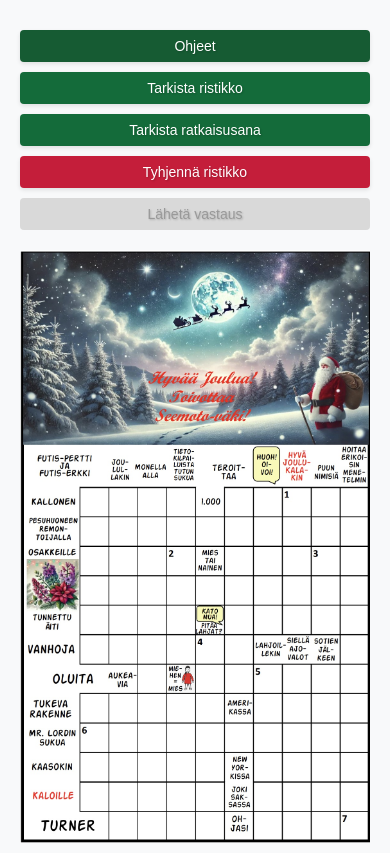
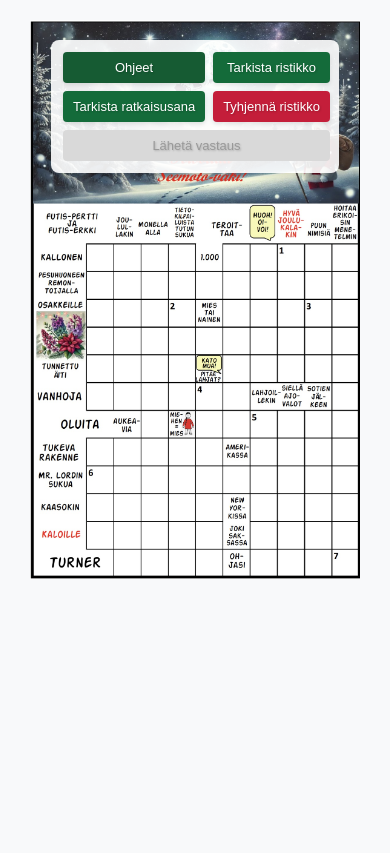
Before and after one commit to mkyrola/Jouluristikko-2024, a plain HTML site: page dist/index.html in a window 390 px wide. Drawn offline with Linux system fonts and the light colour scheme.

Commit message:
Implement overlay buttons with responsive layout and update Netlify config

```diff
--- a/dist/css/style.css
+++ b/dist/css/style.css
@@ -127,19 +127,26 @@ h1 {
 }
 
 .controls {
-    width: 100%;
-    max-width: var(--grid-width);
+    position: absolute;
+    top: 20px;
+    left: 50%;
+    transform: translateX(-50%);
+    width: var(--grid-width);
     display: flex;
     justify-content: space-between;
+    gap: 10px;
+    background: rgba(255, 255, 255, 0.9);
+    padding: 15px;
+    border-radius: 8px;
+    box-shadow: 0 2px 8px rgba(0, 0, 0, 0.2);
+    z-index: 10;
     flex-wrap: wrap;
-    gap: 10px;
-    margin: 20px 0;
 }
 
 .controls button {
     flex: 1;
     min-width: 150px;
-    padding: 10px 15px;
+    padding: 12px 15px;
     font-size: 16px;
     white-space: nowrap;
     background-color: #c41e3a; /* Christmas red */
@@ -147,13 +154,15 @@ h1 {
     border: none;
     border-radius: 4px;
     cursor: pointer;
-    transition: background-color 0.2s;
+    transition: all 0.2s;
     text-shadow: 1px 1px 2px rgba(0, 0, 0, 0.2);
     box-shadow: 0 2px 4px rgba(0, 0, 0, 0.1);
 }
 
 .controls button:hover {
-    background-color: #a01830; /* Darker Christmas red */
+    background-color: #a01830;
+    transform: translateY(-1px);
+    box-shadow: 0 3px 6px rgba(0, 0, 0, 0.15);
 }
 
 #check-button, #check-solution-button {
@@ -177,6 +186,7 @@ h1 {
     color: #999;
     cursor: not-allowed;
     box-shadow: none;
+    transform: none;
 }
 
 .direction-toggle {
@@ -266,29 +276,41 @@ h1 {
     }
 
     .controls {
-        padding: 0 10px;
+        width: 90%;
+        max-width: var(--grid-width);
     }
 }
 
 @media (max-width: 768px) {
+    .controls {
+        padding: 12px;
+        gap: 8px;
+    }
+
     .controls button {
         min-width: 120px;
         font-size: 14px;
-        padding: 8px 12px;
+        padding: 10px 12px;
     }
 }
 
 @media (max-width: 480px) {
     .controls {
-        flex-direction: column;
+        display: grid;
+        grid-template-columns: 1fr 1fr;
+        width: 80%;
+        gap: 8px;
     }
 
     .controls button {
+        min-width: unset;
         width: 100%;
-        min-width: unset;
+        font-size: 13px;
+        padding: 8px 10px;
     }
 
-    body {
-        padding: 10px;
+    /* Last button spans full width if odd number of buttons */
+    .controls button:last-child:nth-child(odd) {
+        grid-column: 1 / -1;
     }
 }
--- a/dist/index.html
+++ b/dist/index.html
@@ -14,6 +14,7 @@
         <h1 class="invisible">Seemoto Jouluristikko 2024</h1>
 
         <div class="puzzle-container">
+            <div class="puzzle-wrapper">
                 <div class="controls">
                     <button id="instructions-button">Ohjeet</button>
                     <button id="check-button">Tarkista ristikko</button>
@@ -22,7 +23,6 @@
                     <button id="submit-button">Lähetä vastaus</button>
                 </div>
 
-            <div class="puzzle-wrapper">
                 <img src="images/image.jpg?v=2024" alt="Puzzle Background" class="puzzle-image">
                 <div id="crossword-grid" class="crossword-grid">
                     <!-- Grid will be populated by JavaScript -->
--- a/static/css/style.css
+++ b/static/css/style.css
@@ -46,20 +46,33 @@ h1 {
     align-items: center;
 }
 
+.puzzle-wrapper {
+    position: relative;
+    width: 100%;
+    aspect-ratio: 1089/1846;
+}
+
 .controls {
-    width: 100%;
-    max-width: var(--grid-width);
+    position: absolute;
+    top: 20px;
+    left: 50%;
+    transform: translateX(-50%);
+    width: var(--grid-width);
     display: flex;
     justify-content: space-between;
+    gap: 10px;
+    background: rgba(255, 255, 255, 0.9);
+    padding: 15px;
+    border-radius: 8px;
+    box-shadow: 0 2px 8px rgba(0, 0, 0, 0.2);
+    z-index: 10;
     flex-wrap: wrap;
-    gap: 10px;
-    margin: 20px 0;
 }
 
 .controls button {
     flex: 1;
     min-width: 150px;
-    padding: 10px 15px;
+    padding: 12px 15px;
     font-size: 16px;
     white-space: nowrap;
     background-color: #c41e3a; /* Christmas red */
@@ -67,13 +80,15 @@ h1 {
     border: none;
     border-radius: 4px;
     cursor: pointer;
-    transition: background-color 0.2s;
+    transition: all 0.2s;
     text-shadow: 1px 1px 2px rgba(0, 0, 0, 0.2);
     box-shadow: 0 2px 4px rgba(0, 0, 0, 0.1);
 }
 
 .controls button:hover {
-    background-color: #a01830; /* Darker Christmas red */
+    background-color: #a01830;
+    transform: translateY(-1px);
+    box-shadow: 0 3px 6px rgba(0, 0, 0, 0.15);
 }
 
 #check-button, #check-solution-button {
@@ -97,18 +112,49 @@ h1 {
     color: #999;
     cursor: not-allowed;
     box-shadow: none;
+    transform: none;
 }
 
-.puzzle-wrapper {
-    position: relative;
-    width: 100%;
-    aspect-ratio: 1089/1846;
+/* Responsive styles */
+@media (max-width: 1200px) {
+    .controls {
+        width: 90%;
+        max-width: var(--grid-width);
+    }
 }
 
-.puzzle-image {
-    width: 100%;
-    height: auto;
-    display: block;
+@media (max-width: 768px) {
+    .controls {
+        padding: 12px;
+        gap: 8px;
+    }
+
+    .controls button {
+        min-width: 120px;
+        font-size: 14px;
+        padding: 10px 12px;
+    }
+}
+
+@media (max-width: 480px) {
+    .controls {
+        display: grid;
+        grid-template-columns: 1fr 1fr;
+        width: 80%;
+        gap: 8px;
+    }
+
+    .controls button {
+        min-width: unset;
+        width: 100%;
+        font-size: 13px;
+        padding: 8px 10px;
+    }
+
+    /* Last button spans full width if odd number of buttons */
+    .controls button:last-child:nth-child(odd) {
+        grid-column: 1 / -1;
+    }
 }
 
 .crossword-grid {
```
Also changed, not shown: templates/index.html (+1 -1 lines), netlify.toml. Lines whose indentation alone changed are shown as unchanged.
